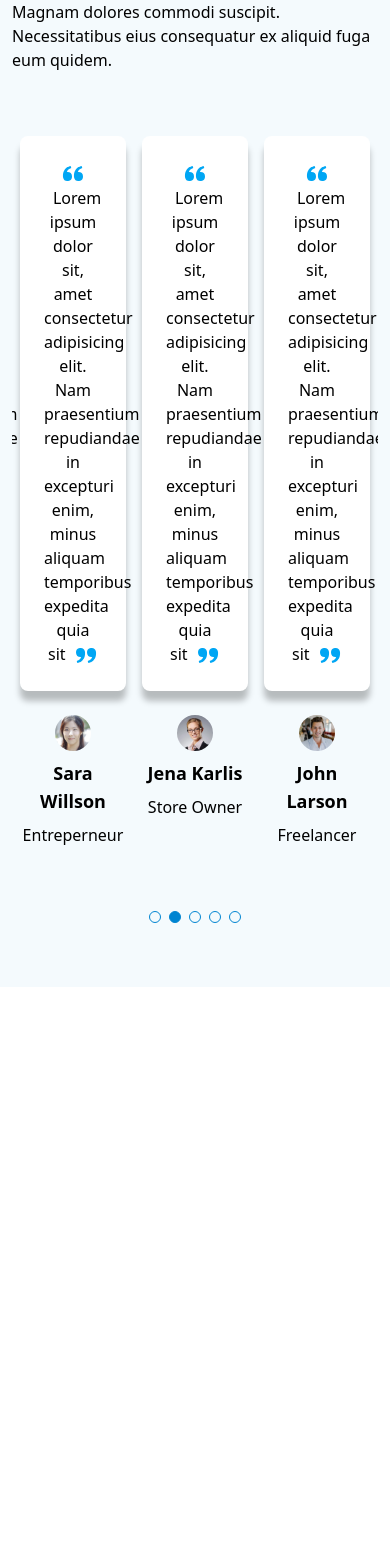
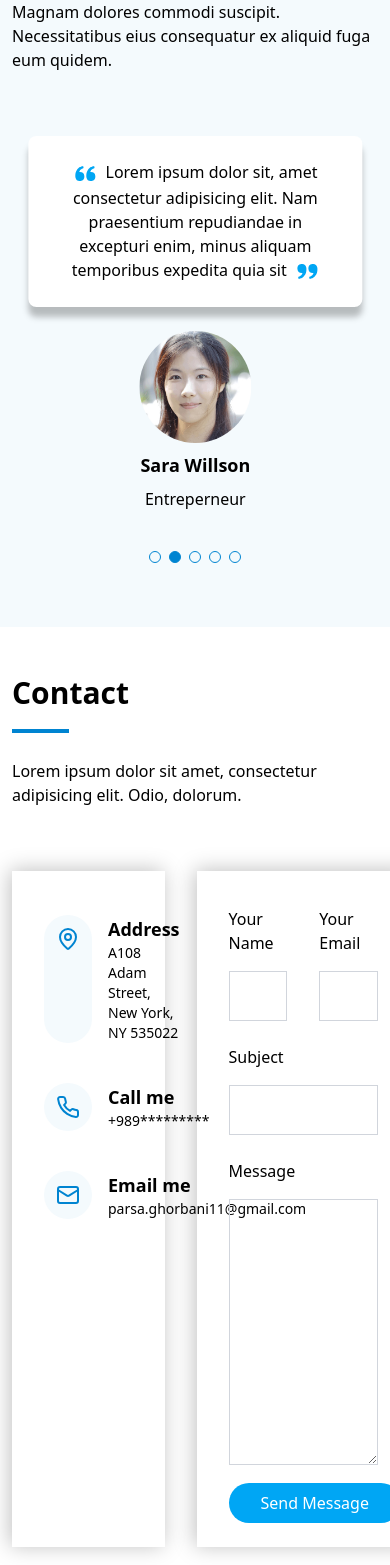
Before and after one commit to Parsa10Gh/Portfolio, a Next.js app: page / in a window 390 px wide. Shown: the part 9369-10934 px from the top of the page. Before the commit the page ends 10356 px from the top, so only its background shows below. Built offline with nearby package versions, Linux system fonts and the light colour scheme.

Commit message:
testimonial fixed & contact created and completed

```diff
--- a/package.json
+++ b/package.json
@@ -9,6 +9,7 @@
     "lint": "next lint"
   },
   "dependencies": {
+    "@emailjs/browser": "^4.4.1",
     "@radix-ui/react-slot": "^1.2.3",
     "@reduxjs/toolkit": "^2.8.2",
     "class-variance-authority": "^0.7.1",
--- a/src/app/page.tsx
+++ b/src/app/page.tsx
@@ -1,4 +1,5 @@
 import About from "@/components/about/About";
+import Contact from "@/components/contact/Contact";
 import Hero from "@/components/hero/Hero";
 import NavMenu from "@/components/navMenu/NavMenu";
 import Portfolio from "@/components/portfolio/Portfolio";
@@ -13,7 +14,7 @@ export default function Home() {
     <>
       <div id="container">
         <NavMenu />
-        <div id="contentsContainer" className="xl:pl-[300px] w-full">
+        <div id="contentsContainer" className="xl:pl-[300px] w-full overflow-hidden">
           <Hero />
           <About />
           <Stats />
@@ -22,6 +23,7 @@ export default function Home() {
           <Portfolio />
           <Services />
           <Testimonials />
+          <Contact/>
         </div>
       </div>
     </>
--- /dev/null
+++ b/src/components/contact/Contact.tsx
@@ -0,0 +1,127 @@
+"use client";
+import { motion } from "motion/react";
+import React from "react";
+import { LuMail, LuMapPin, LuPhone } from "react-icons/lu";
+import emailjs from "@emailjs/browser";
+
+const Contact = () => {
+  function sendEmail(e: React.FormEvent<HTMLFormElement>) {
+    e.preventDefault();
+
+    emailjs
+      .sendForm(
+        "service_kehqn1m",
+        "template_ad3b6mi",
+        e.target as HTMLFormElement,
+        "inhsunF_H15L4b-le"
+      )
+      .then(
+        (result) => {
+          console.log("Email sent successfully:", result.text);
+        },
+        (error) => {
+          console.log("Email send error:", error.text);
+        }
+      );
+  }
+  return (
+    <motion.div
+      id="contact"
+      className="px-3 min-[480px]:px-14 md:px-20 lg:px-10"
+      initial={{ opacity: 0, x: 400 }}
+      whileInView={{ opacity: 1, x: 0 }}
+      transition={{ duration: 0.8, ease: "easeOut" }}
+      viewport={{ once: true, amount: 0.2 }}
+    >
+      <h1 className="py-12 text-3xl font-bold">
+        <span className="border-b-4 border-sky-600 pb-4">Con</span>tact
+      </h1>
+      <p>
+        Lorem ipsum dolor sit amet, consectetur adipisicing elit. Odio, dolorum.
+      </p>
+      <div className="flex py-16 gap-8">
+        <div className="w-5/12 py-6 px-8 shadow-[-2px_-1px_20px_rgba(0,0,0,0.25)]">
+          <ul>
+            <li className="flex py-5 gap-4">
+              <div className="flex p-3 text-sky-600 bg-[#F4FAFD] rounded-full">
+                <LuMapPin className="text-2xl " />
+              </div>
+              <div>
+                <h5 className="text-lg font-bold">Address</h5>
+                <p className="text-sm">A108 Adam Street, New York, NY 535022</p>
+              </div>
+            </li>
+            <li className="flex py-5 gap-4">
+              <div className="flex p-3 text-sky-600 bg-[#F4FAFD] rounded-full">
+                <LuPhone className="text-2xl " />
+              </div>
+              <div>
+                <h5 className="text-lg font-bold">Call me</h5>
+                <p className="text-sm">+989*********</p>
+              </div>
+            </li>
+            <li className="flex py-5 gap-4">
+              <div className="flex p-3 text-sky-600 bg-[#F4FAFD] rounded-full">
+                <LuMail className="text-2xl " />
+              </div>
+              <div>
+                <h5 className="text-lg font-bold">Email me</h5>
+                <p className="text-sm">parsa.ghorbani11@gmail.com</p>
+              </div>
+            </li>
+          </ul>
+        </div>
+        <form
+          className="w-7/12 py-6 px-8 shadow-[-2px_-1px_20px_rgba(0,0,0,0.25)]"
+          onSubmit={sendEmail}
+        >
+          <div className="flex justify-between py-3">
+            <div className="w-1/2 pr-4">
+              <label htmlFor="name">Your Name</label>
+              <input
+                type="text"
+                name="name"
+                className="w-full mt-4 border-1 border-gray-300 outline-0 p-3 focus:border-sky-500"
+                required
+              />
+            </div>
+            <div className="w-1/2 pl-4">
+              <label htmlFor="email">Your Email</label>
+              <input
+                type="email"
+                name="email"
+                className="w-full mt-4 border-1 border-gray-300 outline-0 p-3 focus:border-sky-500"
+                required
+              />
+            </div>
+          </div>
+          <div className="flex-col py-3">
+            <label htmlFor="subject">Subject</label>
+            <input
+              type="text"
+              name="subject"
+              className="w-full mt-4 border-1 border-gray-300 outline-0 p-3 focus:border-sky-500"
+            />
+          </div>
+          <div className="flex-col py-3">
+            <label htmlFor="message">Message</label>
+            <textarea
+              name="message"
+              className="w-full mt-4 border-1 border-gray-300 outline-0 p-3 focus:border-sky-500"
+              rows={10}
+              required
+            ></textarea>
+          </div>
+          <input
+            type="submit"
+            name="submit"
+            value="Send Message"
+            className="w-fit block mx-auto bg-sky-500 px-8 py-2 rounded-full text-white hover:cursor-pointer hover:bg-sky-300 transition duration-500"
+          />
+        </form>
+      </div>
+    </motion.div>
+  );
+};
+
+export default Contact;
--- a/src/components/navMenu/NavContents.tsx
+++ b/src/components/navMenu/NavContents.tsx
@@ -27,7 +27,7 @@ const NavContents = () => {
     {
       title: "Home",
       icon: RiHome2Line,
-      link: "home",
+      link: "hero",
     },
     {
       title: "About",
@@ -102,8 +102,8 @@ const NavContents = () => {
       </div>
       <ul id="navMenu" className="py-8 px-6 text-lg">
         {contents.map((content,i) => (
-          <li key={i} className="group w-full text-gray-400 pb-8 hover:cursor-pointer">
-            <a href={`#${content.link}`} className="flex items-center">
+          <li key={i} className="group w-full text-gray-400 hover:cursor-pointer">
+            <a href={`#${content.link}`} className="flex items-center py-4">
               <content.icon className="group-hover:text-sky-500 mb-1 mr-4" />
               <span className="group-hover:text-white">{content.title}</span>
             </a>
--- a/src/components/testimonials/Testimonials.tsx
+++ b/src/components/testimonials/Testimonials.tsx
@@ -1,7 +1,7 @@
 "use client";
 import { RsetAddIndex, selectAddIndex } from "@/slices/navMenuSlice";
 import { AppDispatch } from "@/store/store";
-import { AnimatePresence, motion } from "motion/react";
+import { motion } from "motion/react";
 import React, { useEffect } from "react";
 import { BiSolidQuoteAltLeft, BiSolidQuoteAltRight } from "react-icons/bi";
 import { useDispatch, useSelector } from "react-redux";
@@ -49,18 +49,26 @@ const Testimonials = () => {
 
   const dispatch = useDispatch<AppDispatch>();
   const testimonialIndex = useSelector(selectAddIndex);
+  const pose: number[] = [
+    0,
+    -33.3,
+    -33.3 * 2,
+    -33.3 * 3,
+    -33.3 * 4,
+    -33.3 * 3,
+    -33.3 * 2,
+    -33.3,
+    0,
+  ];
+  const loopTestimonials = [...testimonials, ...testimonials.slice(0, 2)];
 
   useEffect(() => {
     const id = setInterval(() => {
-      dispatch(RsetAddIndex(testimonialIndex+1));
-      console.log(testimonialIndex)
+      dispatch(RsetAddIndex(testimonialIndex + 1));
+      console.log(testimonials[testimonialIndex % 5].name);
     }, 6000);
     return () => clearInterval(id);
-  }, [dispatch, testimonialIndex]);
-
-  useEffect(() => {}, [testimonialIndex]);
-
-  const loopTestimonials = [...testimonials, ...testimonials.slice(0, 3)];
+  }, [testimonialIndex]);
 
   return (
     <motion.div
@@ -71,6 +79,7 @@ const Testimonials = () => {
       transition={{ duration: 0.6, ease: "easeOut" }}
       viewport={{ once: true, amount: 0.2 }}
     >
+      <div className="overflow-hidden">
         <h1 className="py-12 text-3xl font-bold">
           <span className="border-b-4 border-sky-600 pb-4">Tes</span>timonials
         </h1>
@@ -79,39 +88,75 @@ const Testimonials = () => {
           aliquid fuga eum quidem.
         </p>
 
-      <div className="overflow-hidden pt-16 pb-10">
+        {/* less than lg width */}
         <motion.div
-          className="flex"
-          animate={{ x: `-${(testimonialIndex % 5) * (100 / 3)}%` }} // slide based on index
-          transition={{ duration: 0.6, ease: "easeInOut" }}
+          className="flex lg:hidden pt-16 pb-10"
+          animate={{ x: `${pose[testimonialIndex % 9]*3}%` }}
+          transition={{ duration: 0.6, ease: "easeOut" }}
         >
           {loopTestimonials.map((t, i) => (
-            <div key={i} className="w-1/3 flex-shrink-0 text-center px-2">
+            <motion.div
+              className="w-full lg:w-1/3 shrink-0 px-4 text-center"
+              key={i}
+            >
               <p className="p-6 bg-white shadow-[0_10px_6px_rgba(0,0,0,0.25)] rounded-lg">
                 <BiSolidQuoteAltLeft className="inline text-sky-500 text-2xl" />
-                &nbsp;&nbsp;{t.text}&nbsp;&nbsp;
+                &nbsp;&nbsp;{t.text}
+                &nbsp;&nbsp;
                 <BiSolidQuoteAltRight className="inline text-sky-500 text-2xl" />
               </p>
               <img
                 src={t.image}
                 alt=""
-                className="mx-auto w-1/3 rounded-full mt-6"
+                className="mx-auto w-1/3 sm:w-1/4 md:w-1/6 lg:w-1/4 rounded-full mt-6"
               />
               <h3 className="text-lg font-bold py-2">{t.name}</h3>
               <h4 className="text-[16px]">{t.job}</h4>
-            </div>
+            </motion.div>
           ))}
         </motion.div>
-      </div>
+
+        {/* more than lg width */}
+        <motion.div
+          className="hidden lg:flex pt-16 pb-10"
+          animate={{ x: `${pose[testimonialIndex % 9]}%` }}
+          transition={{ duration: 0.6, ease: "easeOut" }}
+        >
+          {loopTestimonials.map((t, i) => (
+            <motion.div
+              className="w-full lg:w-1/3 shrink-0 px-4 text-center"
+              key={i}
+            >
+              <p className="p-6 bg-white shadow-[0_10px_6px_rgba(0,0,0,0.25)] rounded-lg">
+                <BiSolidQuoteAltLeft className="inline text-sky-500 text-2xl" />
+                &nbsp;&nbsp;{t.text}
+                &nbsp;&nbsp;
+                <BiSolidQuoteAltRight className="inline text-sky-500 text-2xl" />
+              </p>
+              <img
+                src={t.image}
+                alt=""
+                className="mx-auto w-1/3 sm:w-1/4 md:w-1/6 lg:w-1/4 rounded-full mt-6"
+              />
+              <h3 className="text-lg font-bold py-2">{t.name}</h3>
+              <h4 className="text-[16px]">{t.job}</h4>
+            </motion.div>
+          ))}
+        </motion.div>
 
         <div className="flex justify-center gap-2 pb-16">
           {testimonials.map((_, i) => (
             <div
-            className={`w-3 h-3 border-1 border-sky-600 ${(i==testimonialIndex%5)?("bg-sky-600"):("bg-none")} rounded-full hover:cursor-pointer`}
-            onClick={() => (dispatch(RsetAddIndex(i)))}
+              className={`w-3 h-3 border-1 border-sky-600 ${
+                i * -33.3 == pose[testimonialIndex % 9]
+                  ? "bg-sky-600"
+                  : "bg-none"
+              } rounded-full hover:cursor-pointer`}
+              onClick={() => dispatch(RsetAddIndex(i))}
               key={i}
             ></div>
           ))}
+        </div>
       </div>
     </motion.div>
   );
```
Also changed, not shown: 1 other file (tests, documents, lock files or other folders). Lines whose indentation alone changed are shown as unchanged.
